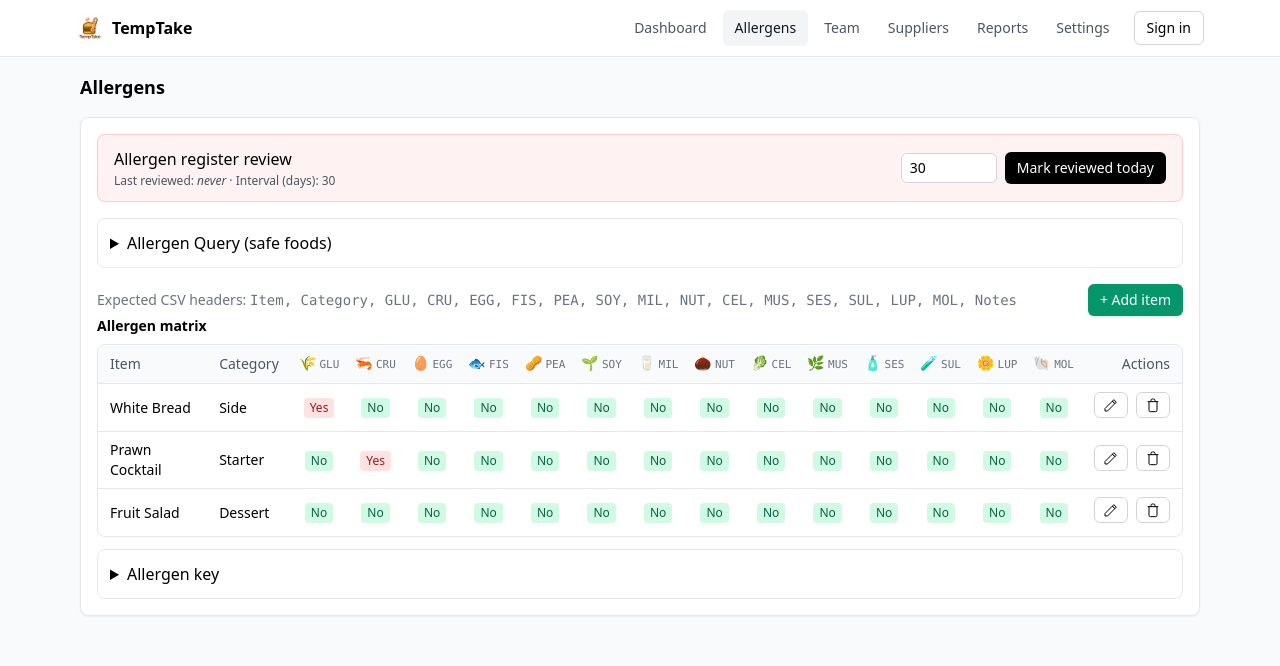
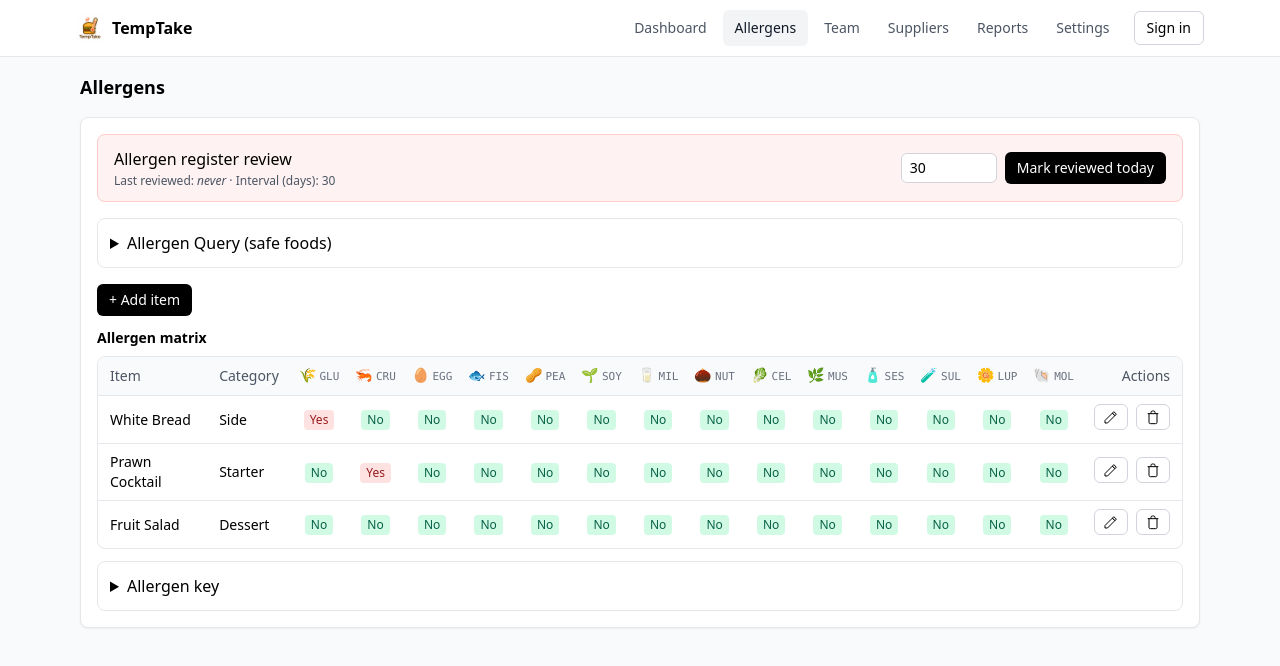
Before and after one commit to warrenspringgay-dotcom/temptake, a Next.js app: page /allergens in a window 1280 px wide. Shown: the top 666 px of the page. Built offline with nearby package versions, Linux system fonts and the light colour scheme.

Commit message:
Update AllergenManager.tsx

```diff
--- a/src/components/AllergenManager.tsx
+++ b/src/components/AllergenManager.tsx
@@ -178,8 +178,6 @@ export default function AllergenManager() {
         </div>
       </div>
 
-      {/* Top actions: Add item alone */}
-
 
 
       {/* QUERY (fold-down) – SAFE FOODS */}
@@ -266,21 +264,12 @@ export default function AllergenManager() {
           </div>
         )}
       </details>
-{/* Actions between query and matrix */}
-<div className="mt-4 flex items-center justify-between gap-3">
-  <div className="text-xs sm:text-sm text-gray-500">
-    Expected CSV headers: <span className="font-mono">Item, Category, GLU, CRU, EGG, FIS, PEA, SOY, MIL, NUT, CEL, MUS, SES, SUL, LUP, MOL, Notes</span>
-  </div>
-
-  <button
-    type="button"
-    onClick={() => setModal({ open: true, mode: "add" })}
-    className="inline-flex items-center rounded-md bg-emerald-600 px-3 py-1.5 text-sm font-medium text-white shadow hover:bg-emerald-700 focus:outline-none focus:ring-2 focus:ring-emerald-500"
-    aria-label="Add allergen item"
-  >
-    + Add item
-  </button>
-</div>
+{/* Top actions: Add item alone */}
+      <div className="mb-3">
+        <button className="rounded-md bg-black px-3 py-1.5 text-sm font-medium text-white hover:bg-gray-800" onClick={openAdd}>
+          + Add item
+        </button>
+      </div>
       {/* FULL MATRIX (always shown at bottom, unfiltered) */}
       <div className="mb-2 text-sm font-semibold">Allergen matrix</div>
       <div className="overflow-x-auto rounded-lg border border-gray-200 bg-white">
```
